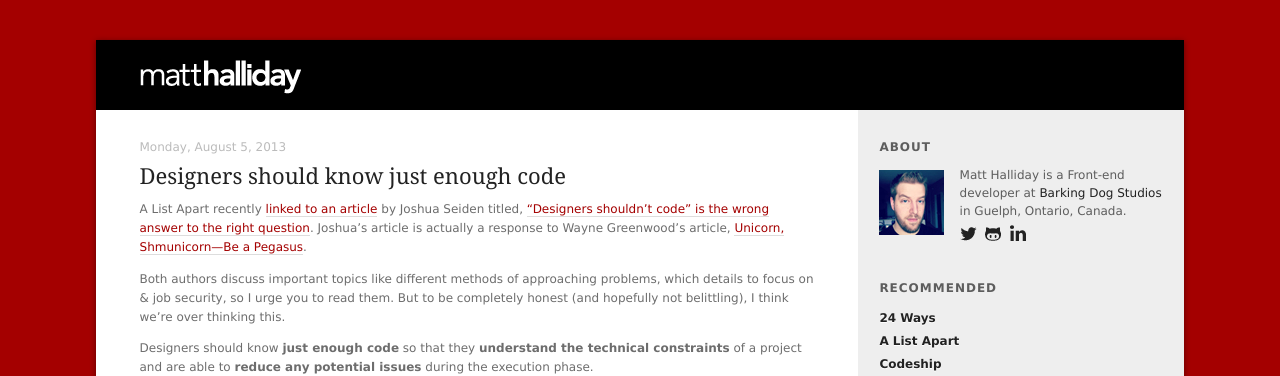
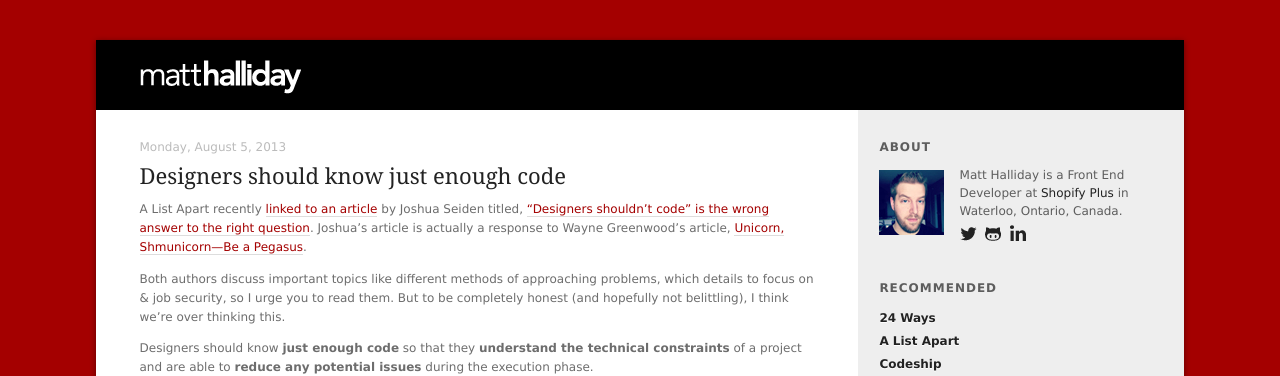
Before and after one commit to matthalliday/matthalliday.github.io, a Jekyll site: the page built from index.html, in a window 1280 px wide and 900 px high. Shown: the top 376 px of the window. Built offline with Jekyll 4.4.1, drawn with Linux system fonts in a browser that asks for light colours.

Commit message:
Update bio throughout site

```diff
--- a/_config.yml
+++ b/_config.yml
@@ -2,7 +2,7 @@
 title: Matt Halliday
 email: hello@matthalliday.ca
 description: > # this means to ignore newlines until "baseurl:"
-   Matt Halliday is a Front-end developer at Barking Dog Studios in Guelph, Ontario, Canada.
+   Matt Halliday is a Front End Developer at Shopify Plus in Waterloo, Ontario, Canada.
 baseurl: "" # the subpath of your site, e.g. /blog/
 url: "http://matthalliday.ca" # the base hostname & protocol for your site
 
--- a/_includes/sidebar.html
+++ b/_includes/sidebar.html
@@ -3,7 +3,7 @@
         <h3 class="sidebar-title">About</h3>
         <p>
             <img src="/assets/img/avatar-small.jpg" alt="Photo of Matt Halliday" itemprop="image">
-            <span itemprop="name">Matt Halliday</span> is a <span itemprop="jobTitle">Front-end developer</span> at <a href="http://barkingdogstudios.com" itemprop="worksFor">Barking Dog Studios</a> in Guelph, Ontario, Canada.
+            <span itemprop="name">Matt Halliday</span> is a <span itemprop="jobTitle">Front End Developer</span> at <a href="https://shopify.com/plus" itemprop="worksFor">Shopify Plus</a> in Waterloo, Ontario, Canada.
         </p>
 
         <ul class="social-collection">
--- a/_layouts/default.html
+++ b/_layouts/default.html
@@ -7,7 +7,7 @@
 
     <title>
         {% if page.type == "home" %}
-            Matt Halliday is a front-end developer located in Guelph, Ontario
+            Matt Halliday is a Front End Developer at Shopify Plus in Waterloo, Ontario, Canada
         {% else %}
             {{ page.title }} | Matt Halliday
         {% endif %}
@@ -16,7 +16,7 @@
     <meta name="google-site-verification" content="lbSojRHy3gVct6QeMYiBTyE2cOgooTREgLQAGCnEsjw" />
     <meta name="author" content="Matt Halliday" />
     {% if page.type == "home" %}
-        <meta name="description" content="Matt Halliday is a front-end developer located in Guelph, Ontario, Canada. His focus is on creating usable, accessible, and performant websites." />
+        <meta name="description" content="Matt Halliday is a Front End Developer at Shopify Plus in Waterloo, Ontario, Canada. His focus is on creating usable, accessible, and performant websites." />
     {% elsif page.excerpt %}
         <meta name="description" content="{{ page.excerpt | strip_html | strip_newlines | truncate: 150 }}" />
     {% endif %}
```
Also changed, not shown: 1 other file.
